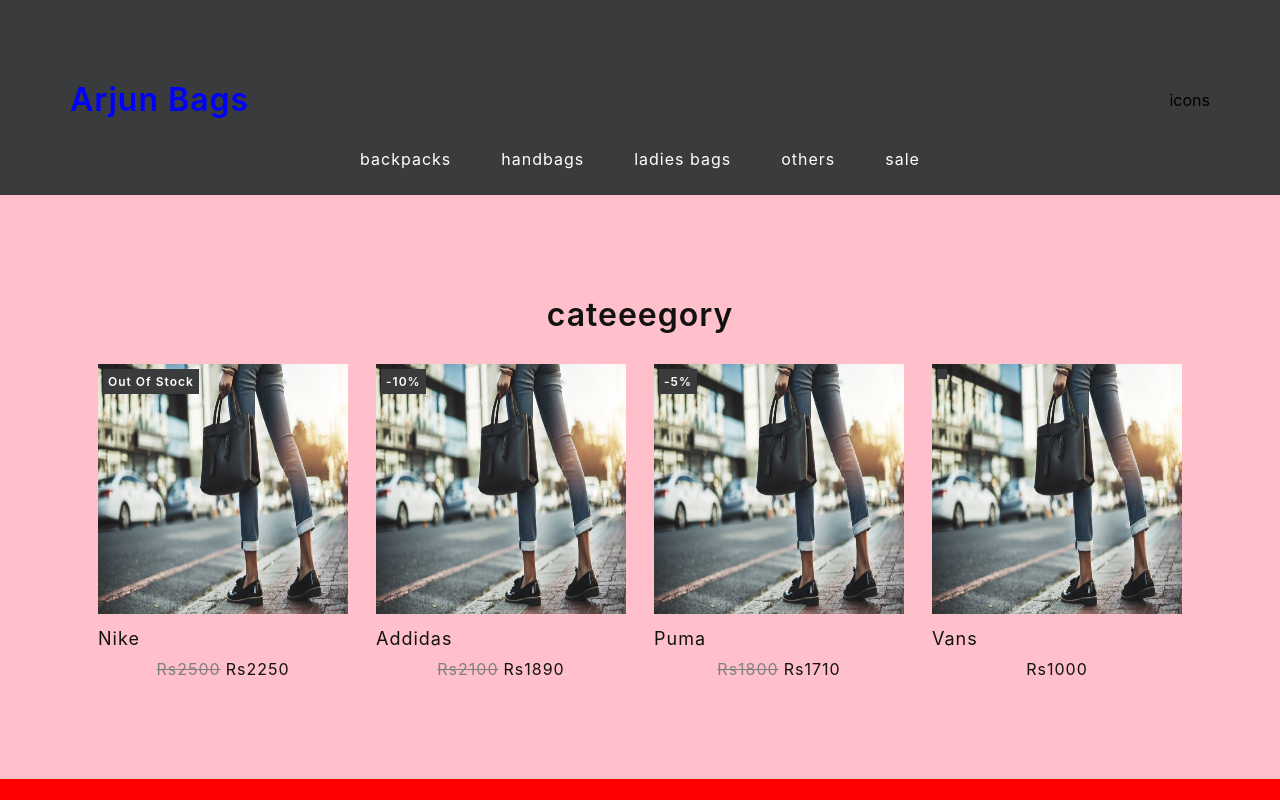
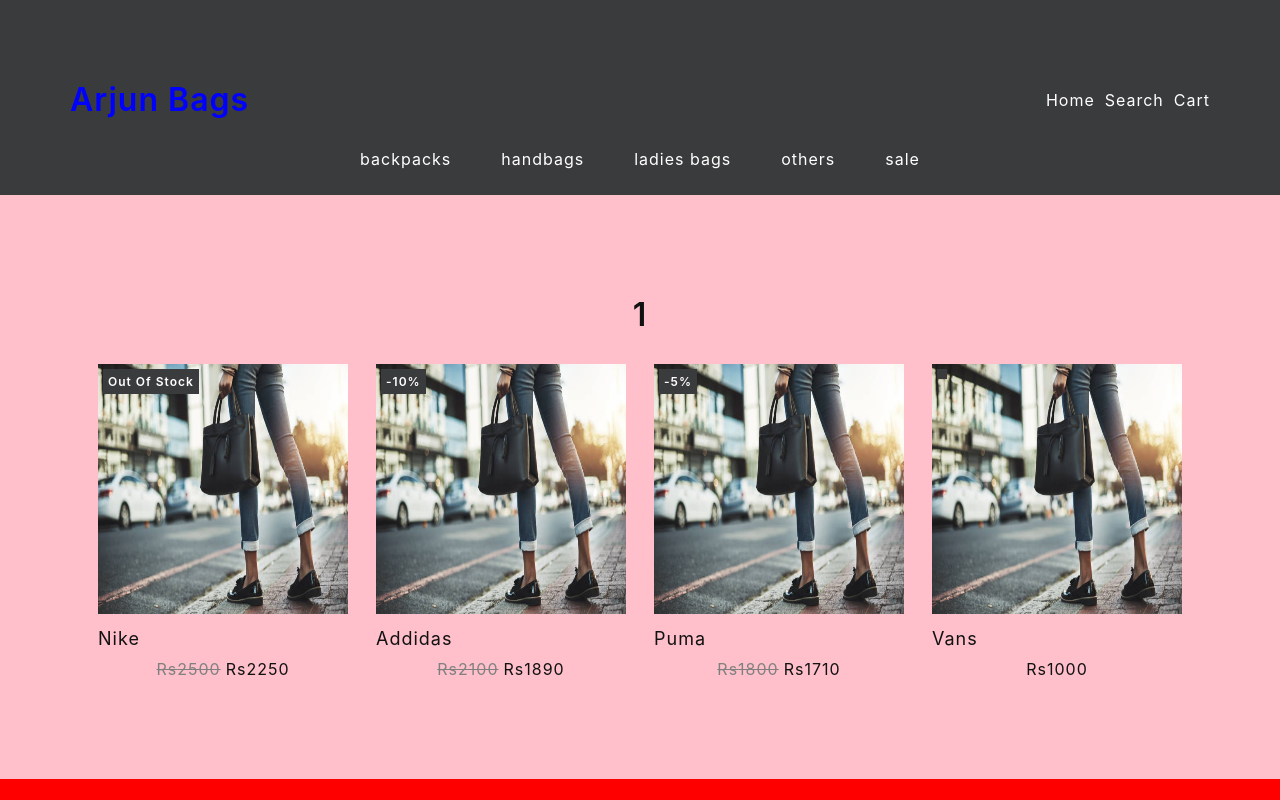
Before and after one commit to AnupRijal123/bag_shopping_website, a React (Create React App) app: page /category/1 in a window 1280 px wide. Shown: the top 800 px of the page. Built offline with nearby package versions, Linux system fonts and the light colour scheme.

Commit message:
Added useParams() in CategoryListingPage.js to check t route parameter

```diff
--- a/src/components/Navbar.js
+++ b/src/components/Navbar.js
@@ -30,8 +30,6 @@ function Navbar() {
     }, []);
 
     function goToCategoryPage(value) {
-        console.log('link clicked');
-        console.log(value);
         navigate(`/category/${value}`);
     }
 
@@ -39,13 +37,17 @@ function Navbar() {
         <div className={`navbar ${isScreenScrolled === true && 'coloured-navbar'}`}>
             <div className="navbar-first-row">
                 <h1>Arjun Bags</h1>
-                <div>icons</div>
+                <div className="navbar-first-row-items">
+                    <p className="white-text cursor-pointer scale-hover">Home</p>
+                    <p className="white-text cursor-pointer scale-hover">Search</p>
+                    <p className="white-text cursor-pointer scale-hover">Cart</p>
+                </div>
             </div>
             <div className="navbar-second-row">
                 <div className="navbar-second-row-items-contanier">
                     <p onClick={() => { goToCategoryPage('backpacks') }} className="white-text cursor-pointer scale-hover">backpacks</p>
                     <p onClick={() => { goToCategoryPage('handbags') }} className="white-text cursor-pointer scale-hover">handbags</p>
-                    <p onClick={() => { goToCategoryPage('ladiesbags') }} className="white-text cursor-pointer scale-hover">ladies bags</p>
+                    <p onClick={() => { goToCategoryPage('ladies bags') }} className="white-text cursor-pointer scale-hover">ladies bags</p>
                     <p onClick={() => { goToCategoryPage('others') }} className="white-text cursor-pointer scale-hover">others</p>
                     <p onClick={() => { goToCategoryPage('sale') }} className="white-text cursor-pointer scale-hover">sale</p>
                 </div>
--- a/src/pages/CategoryListingPage.js
+++ b/src/pages/CategoryListingPage.js
@@ -1,7 +1,11 @@
 import '../styles/CategoryListingPage.css';
 import CardSection from '../components/CardSection.js';
+import { useParams } from 'react-router';
 
 function CategoryListingPage() {
+    const urlCategory = useParams();
+    console.log(urlCategory);
+
     const categoryArray = [
         {
             id: 1,
@@ -44,7 +48,7 @@ function CategoryListingPage() {
         <div className="category-container ">
             <div className="top-container"></div>
             <div className="section-container">
-                <CardSection cardItemsArray={categoryArray} cardItemsHeadingText="cateeegory" />
+                <CardSection cardItemsArray={categoryArray} cardItemsHeadingText={urlCategory.items} />
             </div>
         </div>
     )
--- a/src/styles/Navbar.css
+++ b/src/styles/Navbar.css
@@ -22,7 +22,10 @@
     box-sizing: border-box;
 }
 
-
+.navbar-first-row-items {
+    display: flex;
+    gap: 10px;
+}
 
 .navbar-second-row-items-contanier {
     width: fit-content;
```
